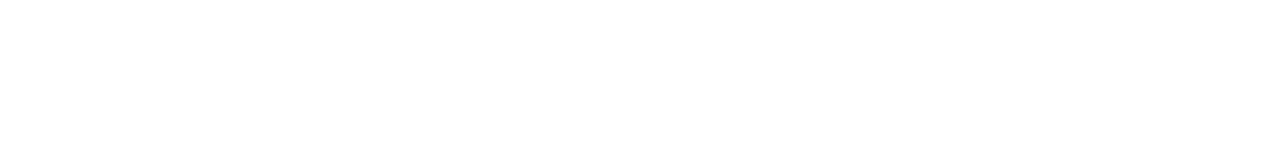
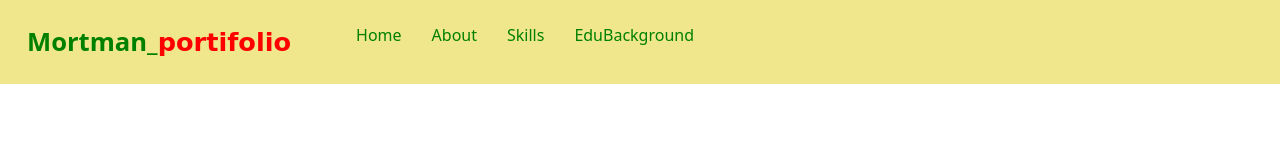
Before and after one commit to mortmanD/programming_portfolio, a plain HTML site: page index.html in a window 1280 px wide. Drawn offline with Linux system fonts and the light colour scheme.

Commit message:
adds the navbar, menu and navbrand 'logo' along with their css

```diff
--- a/css/styles.css
+++ b/css/styles.css
@@ -0,0 +1,24 @@
+#menu-bar {
+    background-color:khaki !important;
+    align-items: stretch;
+}
+.navbrand span{
+    color: red;
+    text-shadow: lawngreen;
+    font-weight: 900;
+    font-family: cursive;
+}
+.navbrand{
+   font-weight: 900;
+   font-size: 1.6em;
+   text-shadow: cornsilk;
+   background-color:transparent;
+   float: left;
+   padding-right: 35px;
+   }
+#nav ul li a{
+    color: green;
+    align-items: right;
+    padding:15px;
+    height: auto;
+}
--- a/index.html
+++ b/index.html
@@ -9,6 +9,27 @@
     <title>Project Portifolio</title>
 </head>
 <body>
-
+    <div class="container-fluid" id="menu-bar">
+        <nav class="navbar navbar-expand-lg">
+          <div class="collapse navbar-collapse justify-content-start" id="nav">
+            <ul class="nav nav-bar">
+                <li class="navbrand">
+                    <a class="nav-link" href="#!">Mortman_<span>portifolio</span></a>
+                </li>
+                <li class="nav-item active">
+                    <a class="nav-link" href="#">Home</a>
+                </li>
+                <li class="nav-item">
+                     <a class="nav-link" href="#">About</a>
+                </li>
+                <li class="nav-item">
+                    <a class="nav-link" href="#">Skills</a>
+                </li>
+                <li class="nav-item">
+                    <a class="nav-link" href="#">EduBackground</a>
+                </li>
+            </ul>
+        </div>
+      </nav>
 </body>
 </html>
```
